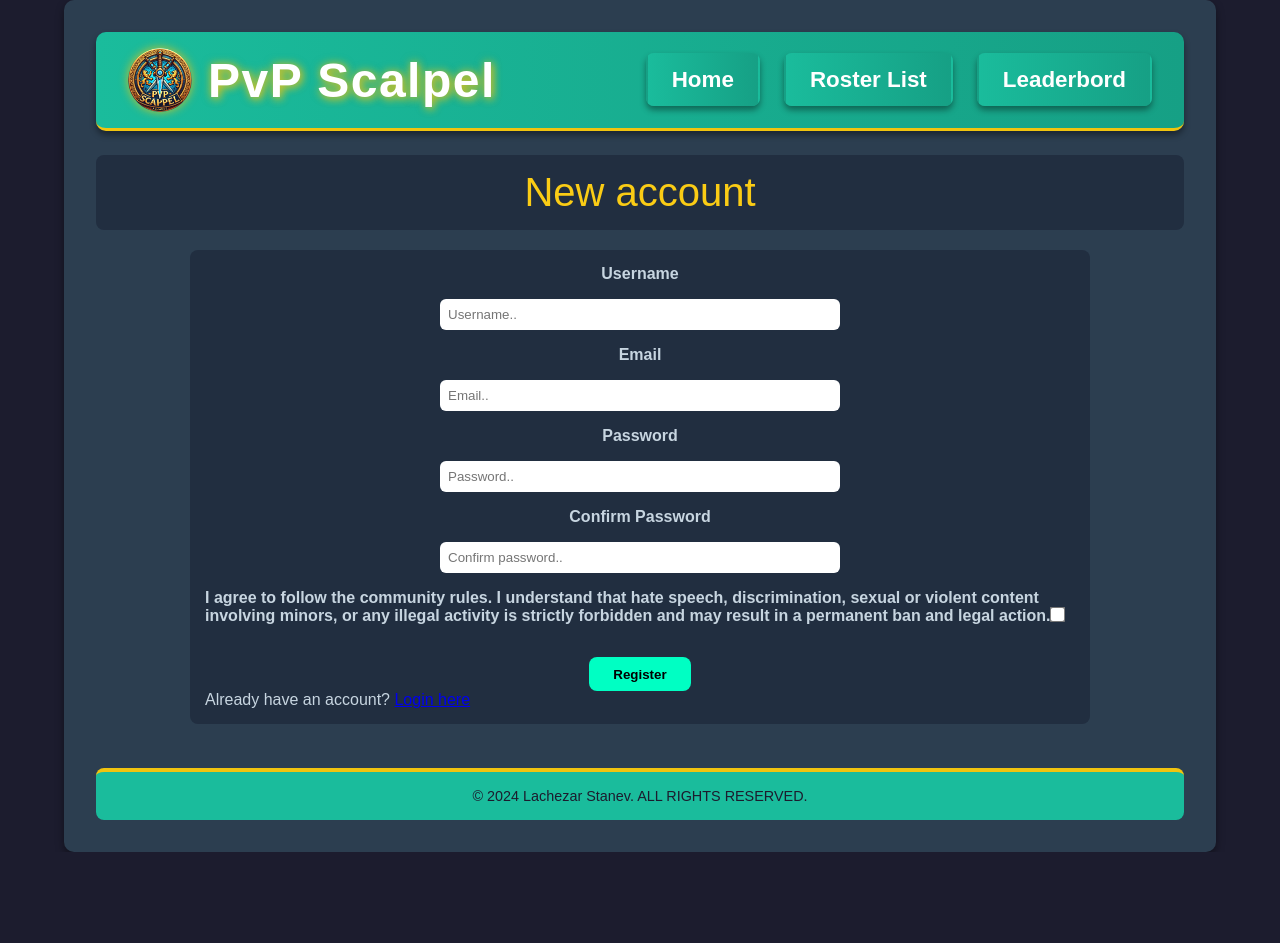
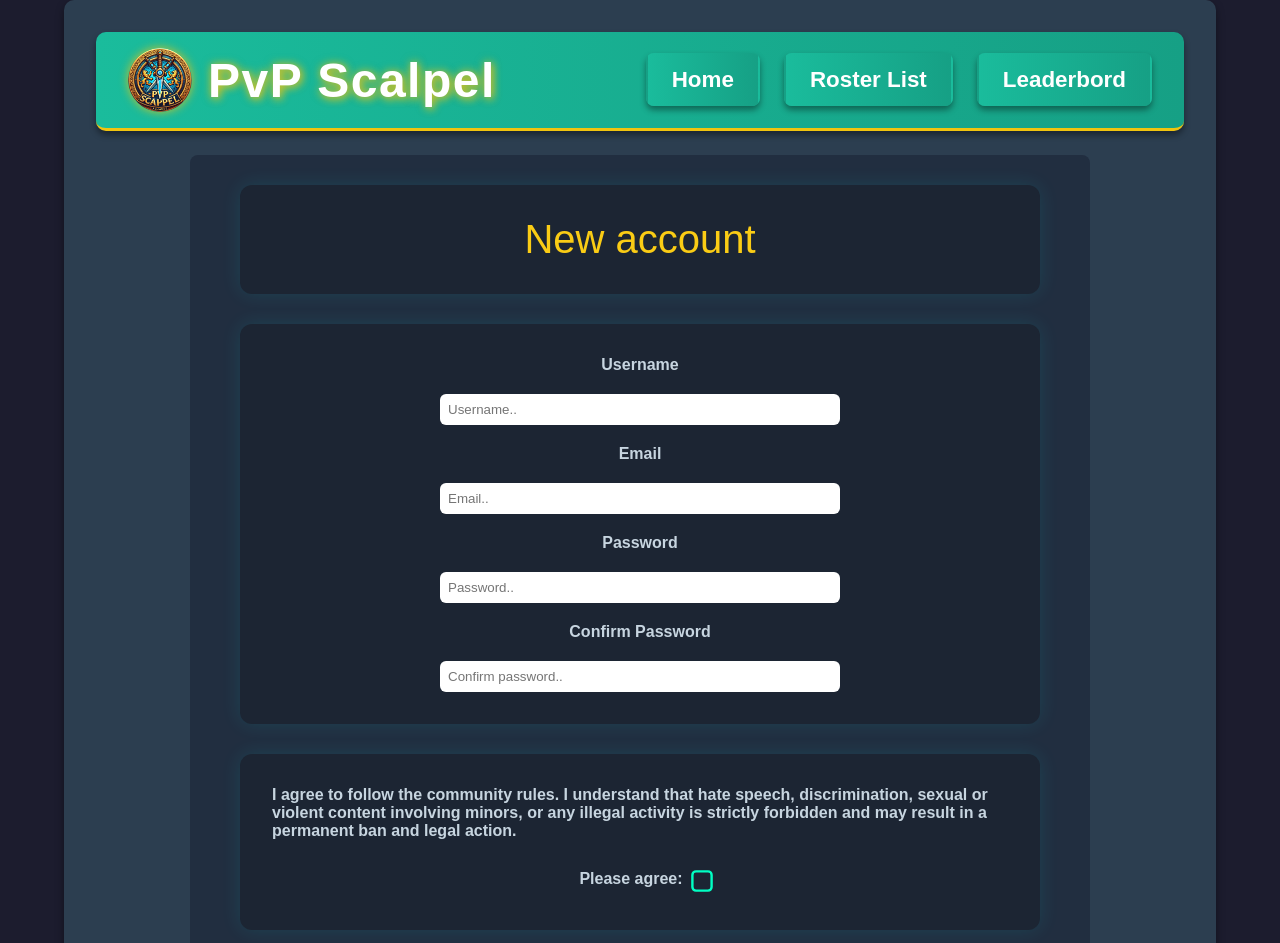
Before and after one commit to lStanev00/PvP-Scalpel-FrontEnd, a React (Vite) app: page /register in a window 1280 px wide. Shown: the top 943 px of the page. Before the commit the page ends 852 px from the top, so only its background shows below. Built offline with nearby package versions, Linux system fonts and the light colour scheme.

Commit message:
css and dom structure update

```diff
--- a/src/Styles/modular/register.module.css
+++ b/src/Styles/modular/register.module.css
@@ -1,18 +1,6 @@
-.registerBox {
-    background-color: #1c2533;
-    padding: 2rem;
-    border-radius: 12px;
-    max-width: 800px;
-    margin: 2rem auto;
-    color: #fff;
-    font-family: Arial, sans-serif;
-    box-shadow: 0 0 20px rgba(0, 255, 255, 0.1);
-  }
-
   form {
     display: flex;
     flex-direction: column;
-    gap: 1rem;
     align-items: center;
   }
 
@@ -32,38 +20,51 @@
     color: #000;
   }
 
-  .termsLabel {
-    font-size: 0.9rem;
-    display: flex;
-    align-items: center;
-    gap: 0.5rem;
-    max-width: 90%;
+  .checkbox {
+    appearance: none;
+    width: 18px;
+    height: 18px;
+    border: 2px solid #00ffc3;
+    border-radius: 4px;
+    background-color: transparent;
+    position: relative;
+    margin-top: 4px;
+    cursor: pointer;
+  }
+
+  .checkbox:checked {
+    background-color: #00ffc3;
+  }
+
+  .checkbox:checked::after {
+    content: "";
+    position: absolute;
+    left: 5px;
+    top: 1px;
+    width: 4px;
+    height: 8px;
+    border: solid #0a0a0a;
+    border-width: 0 2px 2px 0;
+    transform: rotate(45deg);
   }
 
   form input[type="checkbox"] {
     transform: scale(1.2);
   }
 
-  .errorMsg {
-    color: #ff4d4d;
-    font-size: 0.8rem;
-    margin-top: -0.5rem;
-    margin-bottom: -0.5rem;
-  }
-
   form button {
-    margin-top: 1rem;
+    color: white;
     padding: 0.6rem 1.5rem;
     border: none;
     border-radius: 8px;
-    background-color: #00ffc3;
+    background-color: #01d1a1;
     font-weight: bold;
     cursor: pointer;
     transition: background-color 0.3s ease;
   }
 
   form button:hover {
-    background-color: #00d3a5;
+    background-color: #2fd1ae;
   }
 
   form a {
@@ -75,14 +76,11 @@
     text-decoration: underline;
   }
 
-  .bottomText {
-    text-align: center;
-    margin-top: 1rem;
-    font-size: 0.9rem;
-  }
-
   .error-msg {
     color: #ff4d4d;
+    font-size: 0.8rem;
+    margin-top: -0.5rem;
+    margin-bottom: -0.5rem;
   }
 
   .container {
@@ -97,6 +95,9 @@
     padding: 15px;
     background: rgba(30, 41, 59, 0.75);
     border-radius: 8px;
+    justify-content: center;
+    flex-direction: column;
+    align-items: center;
 }
 
 .banner {
@@ -111,6 +112,23 @@
     color: #facc15;
 }
 
-* {
+form * {
     font-family: Arial, sans-serif;
+    color: #c7d5e0;
 }
+
+.inner-section {
+
+    background-color: #1c2533;
+    padding: 2rem;
+    border-radius: 12px;
+    width: 800px;
+    margin: 15px;
+    color: #fff;
+    font-family: Arial, sans-serif;
+    box-shadow: 0 0 20px rgba(0, 255, 255, 0.1);
+    display: flex;
+    flex-direction: column;
+    gap: 20px;
+    align-items: center;
+}
--- a/src/pages/Register.jsx
+++ b/src/pages/Register.jsx
@@ -87,10 +87,11 @@ export default function Register() {
 
     return (
         <>
-            <section className={Style["banner"]}>New account</section>
             <section className={Style["container"]}>
-                <div className={Style["register-box"]}>
+            <section className={Style["inner-section"]} style={{color: "#facc15", fontWeight:"", fontSize: "40px"}}>New account</section>
+                <div>
                     <form onSubmit={handleSubmit}>
+                        <div className={Style["inner-section"]}>
                             <label>Username</label>
                             <input autoComplete="username" type="text" name="username" placeholder="Username.." />
                             {usernameError && <p className={Style["error-msg"]}>{usernameError}</p>}
@@ -107,13 +108,20 @@ export default function Register() {
                             <input type="password" name="confirm-password" autoComplete="password" placeholder="Confirm password.." />
                             {rePassError && <p className={Style["error-msg"]}>{rePassError}</p>}
 
-                        <label className={Style["terms-label"]}>
+                        </div>
+
+                        <label className={Style["inner-section"]}>
+                            <span >
                                 I agree to follow the community rules. I understand that hate speech, discrimination,
                                 sexual or violent content involving minors, or any illegal activity is strictly forbidden
                                 and may result in a permanent ban and legal action.
-                            <input type="checkbox" name="agreement" />
+                            </span>
+                            <div style={{display:"flex", alignItems:"center"}}>
+                                <p style={{margin:"10px"}}>Please agree:</p>
+                                <input className={Style.checkbox} type="checkbox" name="agreement" />
+                            </div>
+                            {checkError && <p className={Style["error-msg"]}>{checkError}</p>}
                         </label>
-                        {checkError && <p className={Style["error-msg"]}>{checkError}</p>}
 
                         {serverError && <p className={Style["error-msg"]}><b>{serverError}</b></p>}
                         <button type="submit">Register</button>
```
Lines whose indentation alone changed are shown as unchanged.
